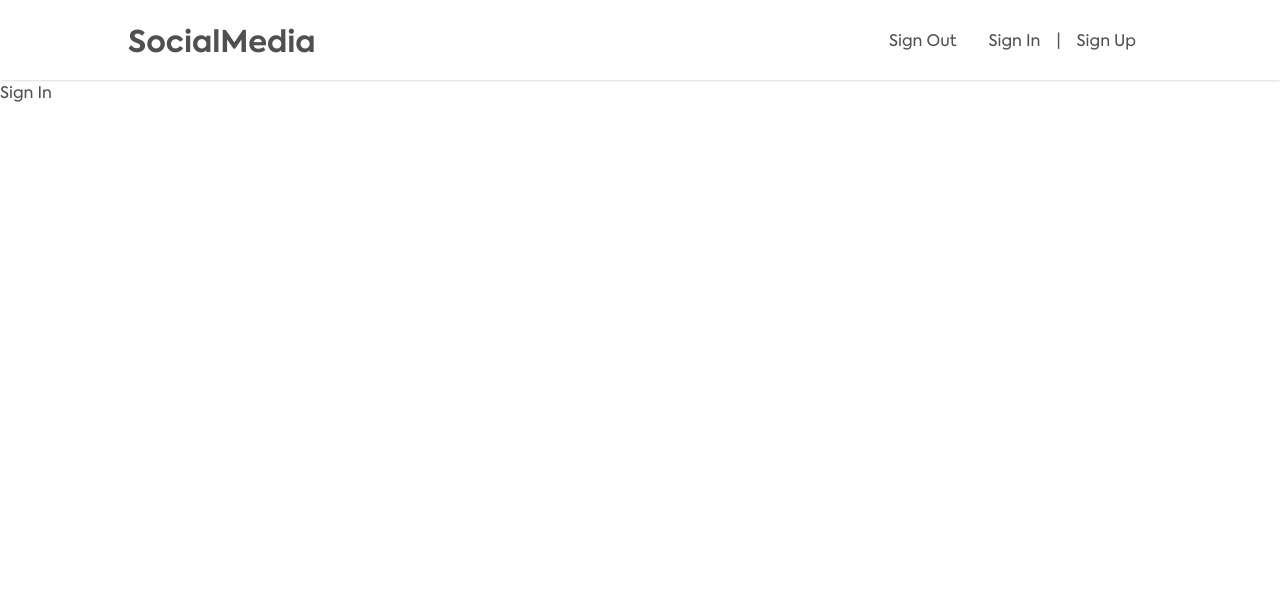
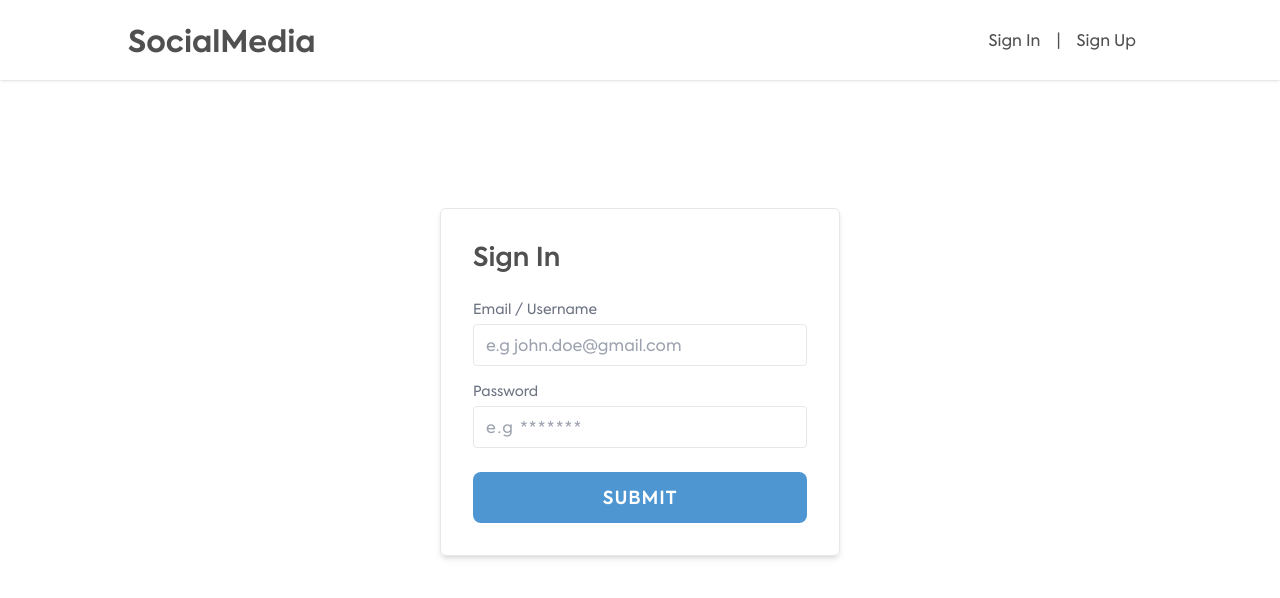
Before and after one commit to jreybaylen/social-media, a React (Vite) app in the folder client/: page /sign-in in a window 1280 px wide. Shown: the top 598 px of the page. Built offline with nearby package versions, Linux system fonts and the light colour scheme.

Commit message:
Client: - Update config - Add hooks - Apply react query - Apply Authentication
Server:
- Change API from login to sign-in

```diff
--- /dev/null
+++ b/client/src/hooks/auth.ts
@@ -0,0 +1,11 @@
+import { useQueryClient } from '@tanstack/react-query'
+
+export function useAuth () {
+    const queryClient = useQueryClient()
+    const AUTH_USER = queryClient.getQueryData([ 'authUser' ])
+
+    return {
+        AUTH_USER,
+        queryClient
+    }
+}
--- a/client/src/pages/Home.tsx
+++ b/client/src/pages/Home.tsx
@@ -4,8 +4,6 @@ import { useOutletContext } from 'react-router-dom'
 
 export function HomePage (): JSX.Element {
     const outletContext = useOutletContext()
-
-    console.log(outletContext)
 
     return (
         <div
--- a/client/src/pages/SignIn.tsx
+++ b/client/src/pages/SignIn.tsx
@@ -1,7 +1,119 @@
+import axios from 'axios'
+import { useNavigate } from 'react-router-dom'
+import { useMutation } from '@tanstack/react-query'
+import { useState, useEffect, ChangeEvent, FormEvent } from 'react'
+
+import { useAuth } from '@hooks/auth'
+
+type SignInForm = {
+    email: string
+    password: string
+}
+
 export function SignInPage (): JSX.Element {
+    const navigate = useNavigate()
+    const { AUTH_USER, queryClient } = useAuth()
+    const [ CREDENTIALS, setCredentials ] = useState<SignInForm>()
+    const mutation = useMutation({
+        async mutationFn (credentials: SignInForm) {
+            const { VITE_API_URL } = import.meta.env
+            const API_URL = `${ VITE_API_URL }/auth/sign-in`
+
+            return await axios.post(API_URL, credentials)
+        },
+        onSuccess (result) {
+            queryClient.setQueryData(
+                [ 'authUser' ],
+                function () {
+                    return result.data
+                }
+            )
+        }
+    })
+    const handleChangeInput = (EVENT: ChangeEvent<HTMLInputElement>) => {
+        const TARGET = EVENT.target
+
+        setCredentials({
+            ...CREDENTIALS,
+            [ TARGET.name ]: TARGET.value
+        } as SignInForm)
+    }
+    const handleSubmit = (EVENT: FormEvent<HTMLFormElement>) => {
+        EVENT.preventDefault()
+
+        mutation.mutateAsync(CREDENTIALS as SignInForm).then(() => {
+            setCredentials(undefined)
+            navigate('/', { replace: true })
+        })
+    }
+
+    useEffect(() => {
+        if (Boolean(AUTH_USER)) {
+            navigate('/', { replace: true })
+        }
+    }, [ AUTH_USER ])
+
     return (
-        <main>
-            Sign In
+        <main
+            className="max-w-[400px] mt-[10%] mx-auto pt-5 px-8 pb-8 shadow-md border-[1px] rounded-md"
+        >
+            <h1
+                data-testid="sign-up-heading"
+                className="mt-2 mb-5 font-axiformaSemibold text-[26px]"
+            >
+                Sign In
+            </h1>
+            <form
+                autoComplete="off"
+                onSubmit={ handleSubmit }
+                data-testid="sign-up-form"
+            >
+                <div
+                    className="mb-3"
+                >
+                    <label
+                        htmlFor="email"
+                        className="text-gray-500 text-[14px]"
+                    >
+                        Email / Username
+                    </label>
+                    <input
+                        type="email"
+                        id="email"
+                        name="email"
+                        data-testid="sign-in-username"
+                        onChange={ handleChangeInput }
+                        value={ CREDENTIALS?.email || '' }
+                        placeholder="e.g john.doe@gmail.com"
+                        className="px-3 py-2 mt-1 w-full border-[1px] rounded"
+                    />
+                </div>
+                <div
+                    className="mb-3"
+                >
+                    <label
+                        htmlFor="password"
+                        className="text-gray-500 text-[14px]"
+                    >
+                        Password
+                    </label>
+                    <input
+                        type="password"
+                        id="password"
+                        name="password"
+                        placeholder="e.g *******"
+                        data-testid="sign-in-password"
+                        onChange={ handleChangeInput }
+                        value={ CREDENTIALS?.password || '' }
+                        className="px-3 py-2 mt-1 w-full border-[1px] rounded tracking-widest"
+                    />
+                </div>
+                <button
+                    className="font-axiformaSemibold w-full py-3 mt-3 bg-secondary rounded-[8px] text-white uppercase tracking-wider text-[18px]"
+                >
+                    Submit
+                </button>
+            </form>
         </main>
     )
 }
--- a/client/src/pages/SignUp.tsx
+++ b/client/src/pages/SignUp.tsx
@@ -29,6 +29,7 @@ export function SignUpPage (): JSX.Element {
 
         try {
             const FORM_DATA = new FormData()
+            const { VITE_API_URL } = import.meta.env
 
             for (let USER_INFO_KEY in USER_INFO) {
                 FORM_DATA.append(
@@ -38,7 +39,7 @@ export function SignUpPage (): JSX.Element {
             }
 
             await axios.post(
-                `${ import.meta.env.VITE_API_URL }/user/register`,
+                `${ VITE_API_URL }/user/register`,
                 USER_INFO,
                 {
                     headers: {
--- a/client/src/routes/Auth.tsx
+++ b/client/src/routes/Auth.tsx
@@ -1,12 +1,14 @@
 import { useEffect } from 'react'
 import { useNavigate, Outlet } from 'react-router-dom'
 
+import { useAuth } from '@hooks/auth'
+
 export function AuthRoute (): JSX.Element {
     const navigate = useNavigate()
-    const user = false
+    const { AUTH_USER } = useAuth()
 
     useEffect(() => {
-        if (!user) {
+        if (!Boolean(AUTH_USER)) {
             navigate(
                 '/sign-in',
                 { replace: true }
@@ -19,7 +21,7 @@ export function AuthRoute (): JSX.Element {
             className="max-w-5xl w-full mt-5 mx-auto"
         >
             <Outlet
-                context={ user }
+                context={ AUTH_USER }
             />
         </main>
     )
--- a/client/src/shared/NavBar.tsx
+++ b/client/src/shared/NavBar.tsx
@@ -1,9 +1,18 @@
 import { useNavigate, Link } from 'react-router-dom'
+
+import { useAuth } from '@hooks/auth'
 
 export function Navbar (): JSX.Element {
     const navigate = useNavigate()
-    const handleSignOut = () => {
-        alert('Sign Out')
+    const { AUTH_USER, queryClient } = useAuth()
+    const handleSignOut = async () => {
+        await queryClient.resetQueries({
+            queryKey: [ 'authUser' ]
+        })
+        navigate(
+            '/sign-in',
+            { replace: true }
+        )
     }
     const handleClickLogo = () => {
         navigate(
@@ -28,14 +37,17 @@ export function Navbar (): JSX.Element {
                 <ul
                     className="ml-auto flex flex-row items-center"
                 >
+                    { Boolean(AUTH_USER) ? (
                         <li>
                             <button
                                 onClick={ handleSignOut }
-                            className="px-4 py-2 rounded-md"
+                                className="px-4 py-2 rounded-md border-[1px]"
                             >
                                 Sign Out
                             </button>
                         </li>
+                    ) : (
+                        <>
                             <li
                                 className="p-4"
                             >
@@ -57,6 +69,8 @@ export function Navbar (): JSX.Element {
                                     Sign Up
                                 </Link>
                             </li>
+                        </>
+                    ) }
                 </ul>
             </nav>
         </header>
--- a/client/tsconfig.base.json
+++ b/client/tsconfig.base.json
@@ -5,6 +5,7 @@
             "@assets/*": [ "src/assets/*" ],
             "@components/*": [ "src/components/*" ],
             "@containers/*": [ "src/containers/*" ],
+            "@hooks/*": [ "src/hooks/*" ],
             "@pages/*": [ "src/pages/*" ],
             "@routes/*": [ "src/routes/*" ],
             "@shared/*": [ "src/shared/*" ],
--- a/client/vitest.config.ts
+++ b/client/vitest.config.ts
@@ -11,7 +11,8 @@ export default defineConfig({
     },
     resolve: {
         alias: {
-            '@pages': path.resolve(__dirname, 'src/pages')
+            '@pages': path.resolve(__dirname, 'src/pages'),
+            '@hooks': path.resolve(__dirname, 'src/hooks')
         }
     }
 })
```
Also changed, not shown: client/public/tailwind.css, 1 other file (tests, documents, lock files or other folders). Lines whose indentation alone changed are shown as unchanged.
